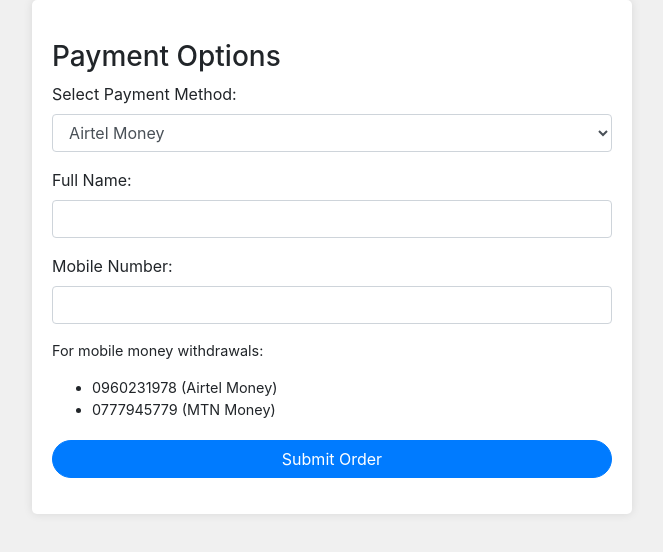
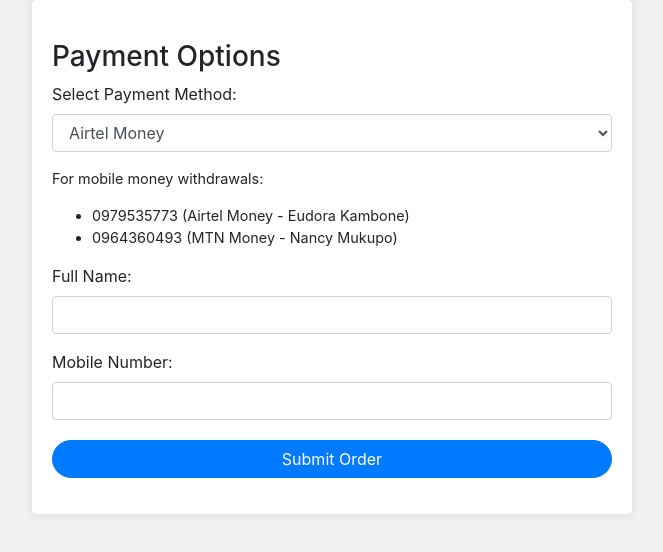
Before and after one commit to misheck12/restaurant-order-app, a website: page public/checkout.html in a window 1280 px wide. Shown: the part 68-620 px from the top of the page, without its empty margins (308-971 px from the left). Drawn offline with nearby package versions, Linux system fonts and the light colour scheme.

Commit message:
Jun 23, 2024, 9:03 PM

```diff
--- a/public/checkout.html
+++ b/public/checkout.html
@@ -53,6 +53,13 @@
                         <option value="zamtel">Zam Kwacha</option>
                     </select>
                 </div>
+                <div class="withdrawal-info">
+                    <p>For mobile money withdrawals:</p>
+                    <ul>
+                        <li>0979535773 (Airtel Money - Eudora Kambone)</li>
+                        <li>0964360493 (MTN Money - Nancy Mukupo)</li>
+                    </ul>
+                </div>
                 <div class="form-group">
                     <label for="name">Full Name:</label>
                     <input type="text" id="name" name="name" class="form-control" required>
@@ -60,13 +67,6 @@
                 <div class="form-group">
                     <label for="phoneNumber">Mobile Number:</label>
                     <input type="tel" id="phoneNumber" name="phoneNumber" class="form-control" required>
-                </div>
-                <div class="withdrawal-info">
-                    <p>For mobile money withdrawals:</p>
-                    <ul>
-                        <li>0960231978 (Airtel Money)</li>
-                        <li>0777945779 (MTN Money)</li>
-                    </ul>
                 </div>
             </div>
             <div class="form-group text-center">
```
